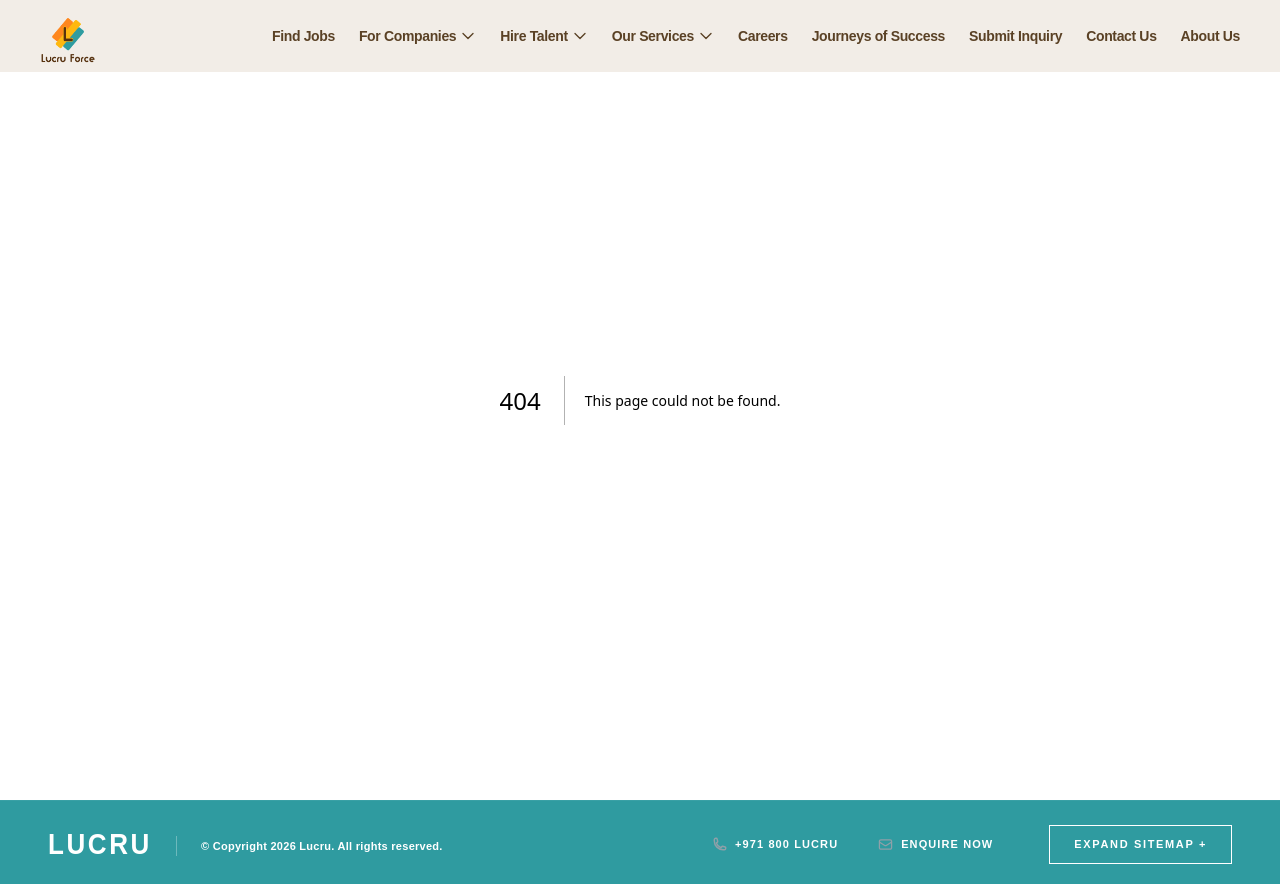
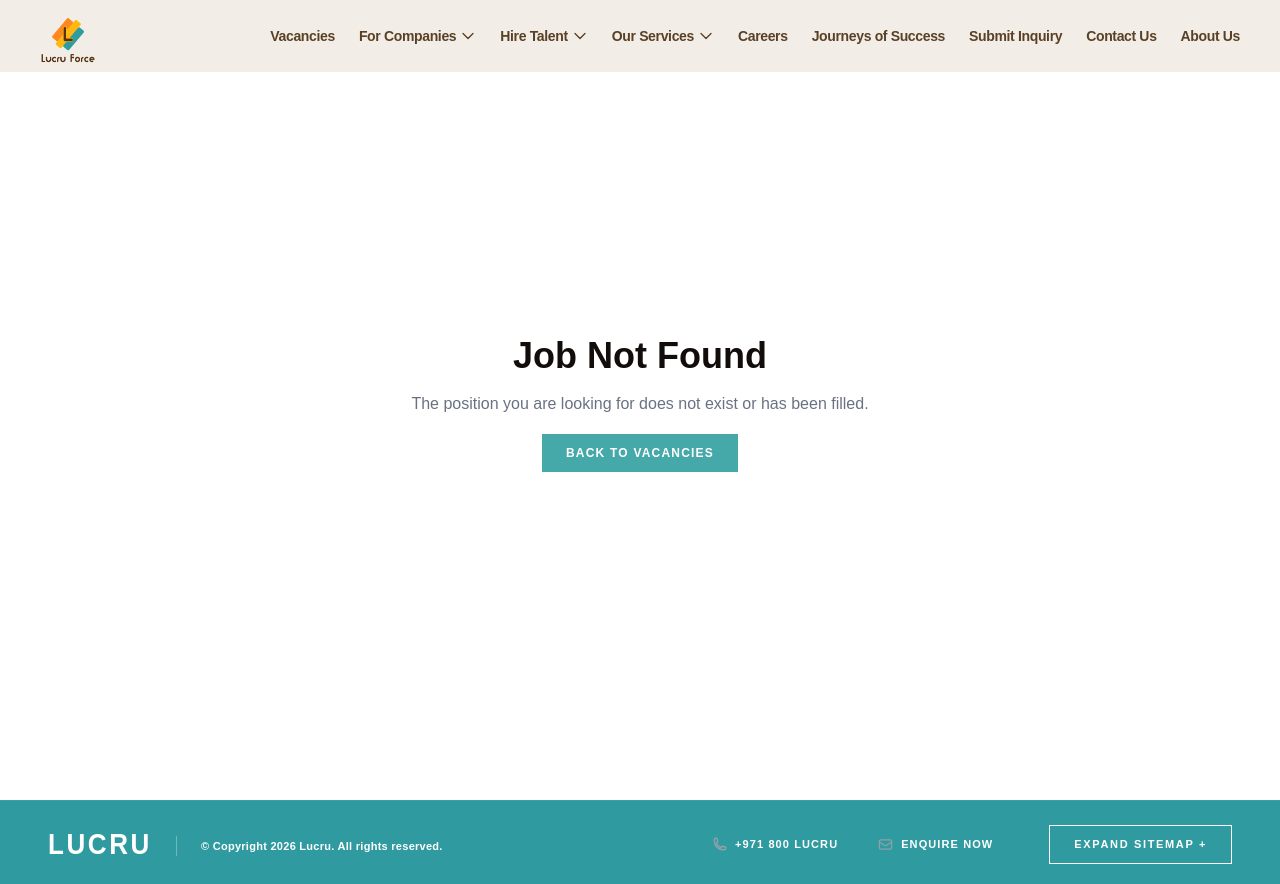
Before and after one commit to jihansofts/Lucru, a Next.js app: page /vacancies/engineering in a window 1280 px wide. Before the commit this address had no page. Built offline with nearby package versions, Linux system fonts and the light colour scheme.

Commit message:
[components] (feat/update-vacancy-links): Update job links and titles to reflect new vacancies structure

```diff
--- a/components/Hero.tsx
+++ b/components/Hero.tsx
@@ -12,23 +12,23 @@ import 'swiper/css/effect-fade';
 const slidesData = [
     {
         id: 1,
-        surtitle: "Connecting Global Talent",
-        title: "Your Premier Recruitment Partner",
+        surtitle: "Your Trusted Pathway to Work Abroad",
+        title: "Expert Guidance for Overseas Careers",
         position: "left",
         videoUrl: "https://videos.pexels.com/video-files/853889/853889-hd_1920_1080_25fps.mp4",
-        link: "/find-jobs"
+        link: "/vacancies"
     },
     {
         id: 2,
-        surtitle: "Unlock Global Opportunities...",
-        title: "Overseas Careers Await",
+        surtitle: "Secure Placements & Visa Support",
+        title: "We Handle Every Detail for You",
         position: "left",
         videoUrl: "https://videos.pexels.com/video-files/853889/853889-hd_1920_1080_25fps.mp4"
     },
     {
         id: 3,
-        surtitle: "Expert Manpower Solutions",
-        title: "We Supply The Best Workforces",
+        surtitle: "Empowering South Asian Professionals",
+        title: "Connecting You to Global Employers",
         position: "right",
         videoUrl: "https://videos.pexels.com/video-files/853889/853889-hd_1920_1080_25fps.mp4",
         link: "/hire-talent"
@@ -108,7 +108,7 @@ export default function Hero() {
                                                     className="mt-2 inline-flex items-center justify-center px-6 py-2.5 border border-white text-white text-sm font-bold uppercase tracking-wider hover:bg-white hover:text-brand-dark transition-colors duration-300 pointer-events-auto"
                                                     onClick={(e) => e.stopPropagation()}
                                                 >
-                                                    Discover More
+                                                    Explore Opportunities
                                                 </a>
                                             )}
                                         </div>
--- a/components/LucruWayOfLife.tsx
+++ b/components/LucruWayOfLife.tsx
@@ -13,19 +13,19 @@ const slidesData = [
     id: 1,
     main: {
       id: 'main-1',
-      title: "Inspiring the best of living",
+      title: "Thorough Assessment & Matching",
       image: "https://images.pexels.com/photos/1438832/pexels-photo-1438832.jpeg",
       videoUrl: "https://videos.pexels.com/video-files/853889/853889-hd_1920_1080_25fps.mp4"
     },
     topRight: {
       id: 'tr-1',
-      title: "Celebrate life's special moments",
+      title: "Hassle-free Visa & Documentation",
       image: "https://images.pexels.com/photos/323780/pexels-photo-323780.jpeg",
       videoUrl: "https://videos.pexels.com/video-files/853889/853889-hd_1920_1080_25fps.mp4"
     },
     bottomRight: {
       id: 'br-1',
-      title: "Curated experiences just for you",
+      title: "Pre-Departure & Deployment",
       image: "https://images.pexels.com/photos/258154/pexels-photo-258154.jpeg",
       videoUrl: "https://videos.pexels.com/video-files/853889/853889-hd_1920_1080_25fps.mp4"
     }
@@ -52,7 +52,7 @@ export default function LucruWayOfLife() {
     <section className="w-full bg-white py-16 md:py-24 overflow-hidden">
       <div className="md:px-20 px-4 md:pl-20 mb-8 md:mb-8 flex flex-col md:flex-row md:items-center justify-between mx-auto max-w-425">
         <h2 className="text-3xl md:text-3xl text-center md:text-left w-full md:w-auto text-brand-dark font-light tracking-tight" style={{ fontFamily: 'var(--font-playfair-display), serif' }}>
-          Your <span className="italic">Career</span> Journey
+          The <span className="italic">Lucru</span> Process
         </h2>
         {/* Navigation Arrows */}
         <div className="hidden md:flex items-center gap-4 mt-4 md:mt-0">
--- a/components/MainHeader.tsx
+++ b/components/MainHeader.tsx
@@ -105,8 +105,8 @@ export default function MainHeader() {
             <div className="hidden md:flex items-center space-x-6 h-full">
                 {/* Main Navigation (Desktop) */}
                 <nav className="flex items-center space-x-6">
-                    <Link href="/find-jobs" className="font-bold text-sm tracking-tight text-[#5A4125] hover:text-brand-dark-border">
-                        Find Jobs
+                    <Link href="/vacancies" className="font-bold text-sm tracking-tight text-[#5A4125] hover:text-brand-dark-border">
+                        Vacancies
                     </Link>
                     <HeaderDropdown label="For Companies" href="#" items={[
                         { label: 'Agency Services', href: '#' },
@@ -186,8 +186,8 @@ export default function MainHeader() {
 
                     {/* Menu Items */}
                     <div className="flex flex-col w-full pb-10">
-                        <Link href="/find-jobs" className="px-6 py-4 text-[16px] font-bold text-[#5A4125] border-b border-[#5A4125]/20 w-full text-left hover:bg-[#5A4125]/5 hover:text-brand-dark-border transition-colors" onClick={() => setIsMobileMenuOpen(false)}>
-                            Find Jobs
+                        <Link href="/vacancies" className="px-6 py-4 text-[16px] font-bold text-[#5A4125] border-b border-[#5A4125]/20 w-full text-left hover:bg-[#5A4125]/5 hover:text-brand-dark-border transition-colors" onClick={() => setIsMobileMenuOpen(false)}>
+                            Vacancies
                         </Link>
                         <MobileHeaderDropdown
                             label="For Companies"
--- a/components/MobileAppSection.tsx
+++ b/components/MobileAppSection.tsx
@@ -15,15 +15,15 @@ const MobileAppSection = () => {
           </h2>
 
           <p className="hidden md:block text-brand-navy text-sm md:text-base lg:text-lg mb-4 md:mb-6 font-medium leading-relaxed">
-            Designed for ease and elegance, the Lucru Jobs App puts international career opportunities at your fingertips, anytime, anywhere. From discovering new openings to direct employer interactions, it&apos;s your passport to global success.
+            Designed for ease and transparency, the Lucru Jobs App puts your overseas career processing at your fingertips. From submitting documents securely to tracking your visa status, it&apos;s your personalized portal to global success.
           </p>
 
           <ul className="md:block hidden mb-5 md:mb-6 space-y-2 text-left">
             {[
-              "Browse daily updated job listings",
-              "Apply with a single tap",
-              "Track your application status",
-              "Schedule interviews with employers"
+              "Submit your profile and documents securely",
+              "Track your visa and documentation status",
+              "Communicate directly with our placement officers",
+              "Get real-time updates on latest vacancies"
             ].map((item, index) => (
               <li key={index} className="flex items-center text-brand-navy font-medium text-xs sm:text-sm md:text-base">
                 <span className="w-1.5 h-1.5 rounded-full bg-brand-navy mr-2 md:mr-3 shrink-0"></span>
--- a/components/NewLaunchesHero.tsx
+++ b/components/NewLaunchesHero.tsx
@@ -19,7 +19,7 @@ const slidesData = [
         subtitle: "Professionals",
         description: "Opportunities across leading GCC healthcare groups...",
         image: "https://images.pexels.com/photos/4006979/pexels-photo-4006979.jpeg",
-        link: "/jobs/medical"
+        link: "/vacancies/medical"
     },
     {
         id: 2,
@@ -27,7 +27,7 @@ const slidesData = [
         subtitle: "& Construction",
         description: "Be part of the world's most ambitious mega-projects.",
         image: "https://images.pexels.com/photos/1216589/pexels-photo-1216589.jpeg",
-        link: "/jobs/engineering"
+        link: "/vacancies/engineering"
     },
     {
         id: 3,
@@ -35,7 +35,7 @@ const slidesData = [
         subtitle: "& Catering",
         description: "Experience luxury roles in top 5-star hotels globally.",
         image: "https://images.pexels.com/photos/3770091/pexels-photo-3770091.jpeg",
-        link: "/jobs/hospitality"
+        link: "/vacancies/hospitality"
     },
     {
         id: 4,
@@ -43,7 +43,7 @@ const slidesData = [
         subtitle: "Technology",
         description: "Lead digital transformation initiatives worldwide.",
         image: "https://images.pexels.com/photos/373543/pexels-photo-373543.jpeg",
-        link: "/jobs/technology"
+        link: "/vacancies/technology"
     },
     {
         id: 5,
@@ -51,7 +51,7 @@ const slidesData = [
         subtitle: "Sector",
         description: "High-yield onshore and offshore technical roles.",
         image: "https://images.pexels.com/photos/5884386/pexels-photo-5884386.jpeg",
-        link: "/jobs/oil-gas"
+        link: "/vacancies/oil-gas"
     }
 ];
 
--- a/components/OurNewLaunches.tsx
+++ b/components/OurNewLaunches.tsx
@@ -8,8 +8,8 @@ const newLaunchesData: CardData[] = [
     title: "Registered Nurses",
     subtitle: "Saudi Arabia",
     image: "https://images.pexels.com/photos/5215024/pexels-photo-5215024.jpeg",
-    description: "Urgently needed experienced nurses for top-tier hospitals in Riyadh.",
-    link: "/jobs/nursing",
+    description: "Approved employer placements ready. Full visa assistance provided.",
+    link: "/vacancies/nursing",
     status: "URGENT"
   },
   {
@@ -17,8 +17,8 @@ const newLaunchesData: CardData[] = [
     title: "Civil Engineers",
     subtitle: "UAE",
     image: "https://images.pexels.com/photos/5584052/pexels-photo-5584052.jpeg",
-    description: "Leading construction firms seeking qualified site engineers and project managers.",
-    link: "/jobs/engineering",
+    description: "Ready visa for qualified site engineers. We handle your documentation securely.",
+    link: "/vacancies/engineering",
     status: "URGENT"
   },
   {
@@ -26,8 +26,8 @@ const newLaunchesData: CardData[] = [
     title: "Skilled Welders",
     subtitle: "Qatar",
     image: "https://images.pexels.com/photos/35136696/pexels-photo-35136696.jpeg",
-    description: "Immediate openings for certified 6G welders and fabricators for oil & gas projects.",
-    link: "/jobs/welding",
+    description: "Direct interviews with top employers. Comprehensive flight & ticketing support.",
+    link: "/vacancies/welding",
     status: "URGENT"
   },
   {
@@ -35,22 +35,22 @@ const newLaunchesData: CardData[] = [
     title: "Hospitality Staff",
     subtitle: "Kuwait",
     image: "https://images.pexels.com/photos/19814054/pexels-photo-19814054.jpeg",
-    description: "5-star hotels hiring front desk executives, chefs, and housekeeping supervisors.",
-    link: "/jobs/hospitality",
+    description: "5-star hotels hiring and pre-approved visas available for immediate processing.",
+    link: "/vacancies/hospitality",
     status: "URGENT"
   }
 ];
 
 export default function OurNewLaunches() {
   const headerAction = (
-    <Link href="/find-jobs" className="border border-brand-dark text-brand-dark px-6 py-2 text-xs font-bold tracking-widest uppercase hover:bg-brand-dark hover:text-white transition-colors">
-      VIEW ALL JOBS
+    <Link href="/vacancies" className="border border-brand-dark text-brand-dark px-6 py-2 text-xs font-bold tracking-widest uppercase hover:bg-brand-dark hover:text-white transition-colors">
+      VIEW ALL VACANCIES
     </Link>
   );
 
   const titleNode = (
     <>
-      <span className="italic">Urgent</span> Openings
+      <span className="italic">Latest</span> Vacancies
     </>
   );
 
--- a/components/WorldOfLucru.tsx
+++ b/components/WorldOfLucru.tsx
@@ -7,7 +7,7 @@ const cardsData: CardData[] = [
     title: "SAUDI",
     subtitle: "ARABIA",
     image: "https://images.pexels.com/photos/12404055/pexels-photo-12404055.jpeg",
-    description: "Mega projects and healthcare facilities hiring thousands of skilled professionals.",
+    description: "Mega projects hiring professionals from South Asia. Full documentation handled.",
     link: "/destinations/ksa",
     status: "URGENT"
   },
@@ -16,7 +16,7 @@ const cardsData: CardData[] = [
     title: "UNITED ARAB",
     subtitle: "EMIRATES",
     image: "https://images.pexels.com/photos/8986048/pexels-photo-8986048.jpeg",
-    description: "Leading destination for hospitality, engineering, and service sector jobs.",
+    description: "We streamline work permits and placements for hospitality and engineering roles.",
     link: "/destinations/uae",
     status: "ACTIVE"
   },
@@ -25,7 +25,7 @@ const cardsData: CardData[] = [
     title: "STATE OF",
     subtitle: "QATAR",
     image: "https://images.pexels.com/photos/439416/pexels-photo-439416.jpeg",
-    description: "Lucrative opportunities in oil & gas, construction, and infrastructure development.",
+    description: "Pre-approved visas for lucrative opportunities in oil & gas and construction.",
     link: "/destinations/qatar",
     status: "URGENT"
   },
@@ -61,7 +61,7 @@ const cardsData: CardData[] = [
     title: "UNITED",
     subtitle: "KINGDOM",
     image: "https://images.pexels.com/photos/7345465/pexels-photo-7345465.jpeg",
-    description: "Tier-2 sponsorship roles available for registered nurses and senior carers.",
+    description: "Tier-2 sponsorship placements seamlessly managed by our expert agents.",
     link: "/destinations/uk",
     status: "URGENT"
   },
--- a/pages/find-jobs.tsx
+++ b/pages/vacancies.tsx
@@ -12,7 +12,7 @@ const launchesData = [
     subtitle: "Saudi Arabia",
     description: "Top-tier hospitals in Riyadh are urgently seeking experienced registered nurses with multiple specialties. Unmatched benefits and tax-free salaries.",
     image: "https://images.pexels.com/photos/6129681/pexels-photo-6129681.jpeg",
-    link: "/jobs/nurses-ksa"
+    link: "/vacancies/nurses-ksa"
   },
   {
     id: 2,
@@ -20,7 +20,7 @@ const launchesData = [
     subtitle: "UAE",
     description: "Leading construction firms in Dubai and Abu Dhabi are hiring qualified site engineers, project managers, and QA/QC specialists for mega-projects.",
     image: "https://images.pexels.com/photos/159306/construction-site-build-construction-work-159306.jpeg",
-    link: "/jobs/civil-uae"
+    link: "/vacancies/civil-uae"
   },
   {
     id: 3,
@@ -28,7 +28,7 @@ const launchesData = [
     subtitle: "Qatar",
     description: "Excellent opportunities for senior IT professionals to lead digital transformation projects across government and private sectors in Doha.",
     image: "https://images.pexels.com/photos/3183150/pexels-photo-3183150.jpeg",
-    link: "/jobs/it-qatar"
+    link: "/vacancies/it-qatar"
   },
   {
     id: 4,
@@ -36,7 +36,7 @@ const launchesData = [
     subtitle: "Oman",
     description: "Immediate openings for certified 6G welders and fabricators for major oil and gas infrastructure developments spanning the Sultanate.",
     image: "https://images.pexels.com/photos/3186949/pexels-photo-3186949.jpeg",
-    link: "/jobs/welders-oman"
+    link: "/vacancies/welders-oman"
   },
   {
     id: 5,
@@ -44,7 +44,7 @@ const launchesData = [
     subtitle: "Bahrain",
     description: "5-star luxury resorts are hiring experienced hotel managers, executive chefs, and front-of-house directors to elevate guest experiences.",
     image: "https://images.pexels.com/photos/3184405/pexels-photo-3184405.jpeg",
-    link: "/jobs/hospitality-bahrain"
+    link: "/vacancies/hospitality-bahrain"
   },
   {
     id: 6,
@@ -52,7 +52,7 @@ const launchesData = [
     subtitle: "Kuwait",
     description: "Leading logistics and transport companies require licensed heavy vehicle drivers for cross-border and regional distribution networks.",
     image: "https://images.pexels.com/photos/5961982/pexels-photo-5961982.jpeg",
-    link: "/jobs/drivers-kuwait"
+    link: "/vacancies/drivers-kuwait"
   },
   {
     id: 7,
@@ -60,7 +60,7 @@ const launchesData = [
     subtitle: "UK",
     description: "Tier-2 sponsorship available for qualified financial analysts, auditors, and accountants joining top global firms in London.",
     image: "https://images.pexels.com/photos/7567556/pexels-photo-7567556.jpeg",
-    link: "/jobs/finance-uk"
+    link: "/vacancies/finance-uk"
   },
   {
     id: 8,
@@ -68,7 +68,7 @@ const launchesData = [
     subtitle: "UAE",
     description: "Facility management companies are extensively hiring certified HVAC technicians and maintenance supervisors for commercial properties.",
     image: "https://images.pexels.com/photos/8853499/pexels-photo-8853499.jpeg",
-    link: "/jobs/hvac-uae"
+    link: "/vacancies/hvac-uae"
   }
 ];
 
--- a/pages/jobs/[slug].tsx
+++ b/pages/vacancies/[slug].tsx
@@ -14,7 +14,7 @@ const jobsData = [
     subtitle: "Saudi Arabia",
     description: "Top-tier hospitals in Riyadh are urgently seeking experienced registered nurses with multiple specialties. Unmatched benefits and tax-free salaries.",
     image: "https://images.pexels.com/photos/6129681/pexels-photo-6129681.jpeg",
-    link: "/jobs/nurses-ksa",
+    link: "/vacancies/nurses-ksa",
     slug: "nurses-ksa",
     category: "Healthcare",
     salary: "Tax-Free + Allowances",
@@ -26,7 +26,7 @@ const jobsData = [
     subtitle: "UAE",
     description: "Leading construction firms in Dubai and Abu Dhabi are hiring qualified site engineers, project managers, and QA/QC specialists for mega-projects.",
     image: "https://images.pexels.com/photos/159306/construction-site-build-construction-work-159306.jpeg",
-    link: "/jobs/civil-uae",
+    link: "/vacancies/civil-uae",
     slug: "civil-uae",
     category: "Construction & Engineering",
     salary: "Competitive per Market Standard",
@@ -38,7 +38,7 @@ const jobsData = [
     subtitle: "Qatar",
     description: "Excellent opportunities for senior IT professionals to lead digital transformation projects across government and private sectors in Doha.",
     image: "https://images.pexels.com/photos/3183150/pexels-photo-3183150.jpeg",
-    link: "/jobs/it-qatar",
+    link: "/vacancies/it-qatar",
     slug: "it-qatar",
     category: "Technology",
     salary: "High Basic + Housing",
@@ -50,7 +50,7 @@ const jobsData = [
     subtitle: "Oman",
     description: "Immediate openings for certified 6G welders and fabricators for major oil and gas infrastructure developments spanning the Sultanate.",
     image: "https://images.pexels.com/photos/3186949/pexels-photo-3186949.jpeg",
-    link: "/jobs/welders-oman",
+    link: "/vacancies/welders-oman",
     slug: "welders-oman",
     category: "Oil & Energy",
     salary: "Base + Overtime + Camp",
@@ -62,7 +62,7 @@ const jobsData = [
     subtitle: "Bahrain",
     description: "5-star luxury resorts are hiring experienced hotel managers, executive chefs, and front-of-house directors to elevate guest experiences.",
     image: "https://images.pexels.com/photos/3184405/pexels-photo-3184405.jpeg",
-    link: "/jobs/hospitality-bahrain",
+    link: "/vacancies/hospitality-bahrain",
     slug: "hospitality-bahrain",
     category: "Hospitality & Tourism",
     salary: "Base + Benefits Package",
@@ -74,7 +74,7 @@ const jobsData = [
     subtitle: "Kuwait",
     description: "Leading logistics and transport companies require licensed heavy vehicle drivers for cross-border and regional distribution networks.",
     image: "https://images.pexels.com/photos/5961982/pexels-photo-5961982.jpeg",
-    link: "/jobs/drivers-kuwait",
+    link: "/vacancies/drivers-kuwait",
     slug: "drivers-kuwait",
     category: "Transport & Logistics",
     salary: "Standard + Performance Bonus",
@@ -86,7 +86,7 @@ const jobsData = [
     subtitle: "UK",
     description: "Tier-2 sponsorship available for qualified financial analysts, auditors, and accountants joining top global firms in London.",
     image: "https://images.pexels.com/photos/7567556/pexels-photo-7567556.jpeg",
-    link: "/jobs/finance-uk",
+    link: "/vacancies/finance-uk",
     slug: "finance-uk",
     category: "Finance",
     salary: "Competitive + Visa Sponsorship",
@@ -98,7 +98,7 @@ const jobsData = [
     subtitle: "UAE",
     description: "Facility management companies are extensively hiring certified HVAC technicians and maintenance supervisors for commercial properties.",
     image: "https://images.pexels.com/photos/8853499/pexels-photo-8853499.jpeg",
-    link: "/jobs/hvac-uae",
+    link: "/vacancies/hvac-uae",
     slug: "hvac-uae",
     category: "Facilities Management",
     salary: "Market Standard",
@@ -119,8 +119,8 @@ export default function JobDetails() {
         <div className="text-center">
           <h1 className="text-4xl text-brand-dark font-bold mb-4">Job Not Found</h1>
           <p className="text-gray-500 mb-6">The position you are looking for does not exist or has been filled.</p>
-          <Link href="/find-jobs" className="bg-brand-primary text-white px-6 py-3 font-bold uppercase tracking-widest text-xs hover:bg-brand-secondary transition-colors">
-            Back to Jobs
+          <Link href="/vacancies" className="bg-brand-primary text-white px-6 py-3 font-bold uppercase tracking-widest text-xs hover:bg-brand-secondary transition-colors">
+            Back to Vacancies
           </Link>
         </div>
       </div>
@@ -145,7 +145,7 @@ export default function JobDetails() {
           image={job.image}
           breadcrumbs={[
             { label: 'Home', href: '/' },
-            { label: 'Find Jobs', href: '/find-jobs' },
+            { label: 'Vacancies', href: '/vacancies' },
             { label: job.title },
           ]}
         />
```
